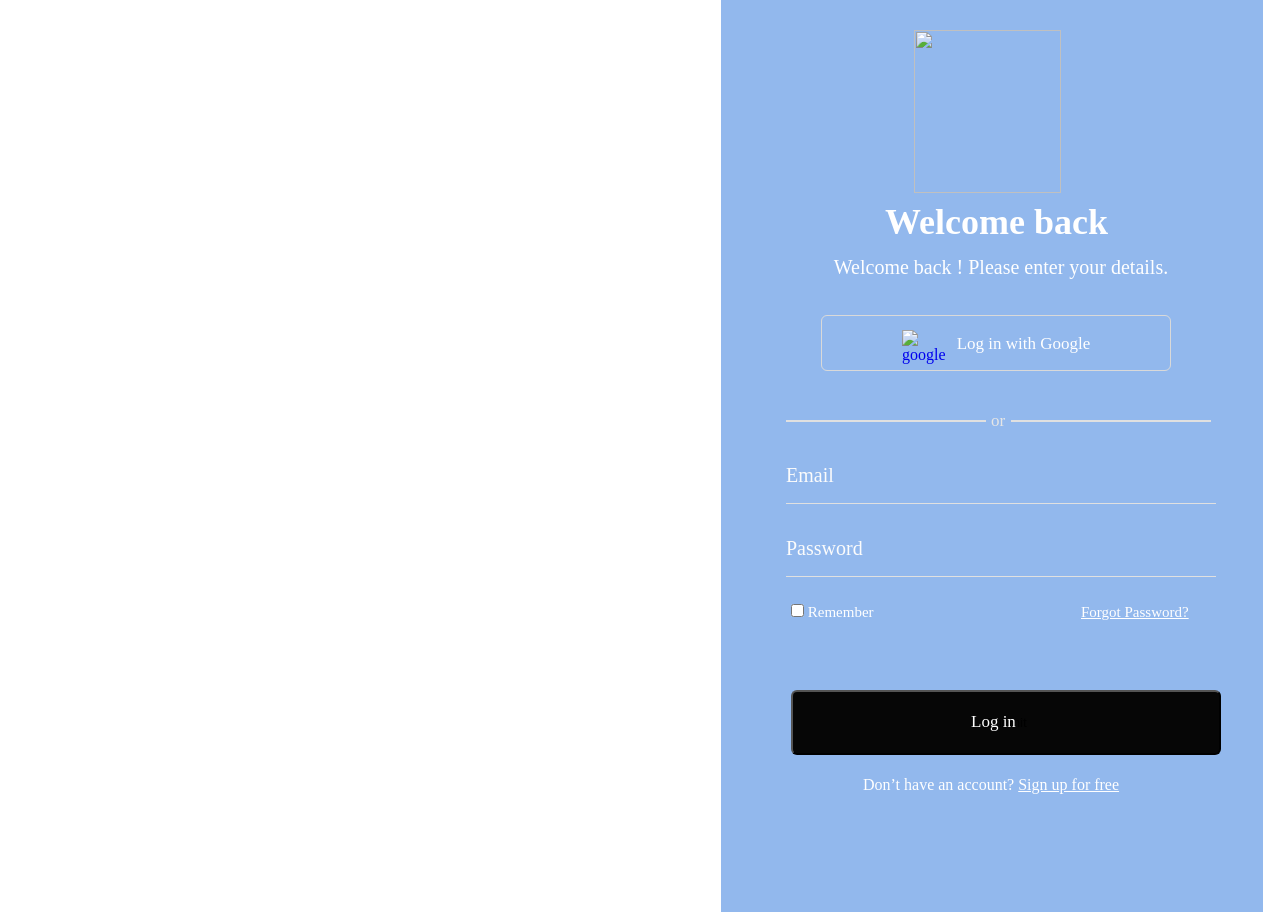
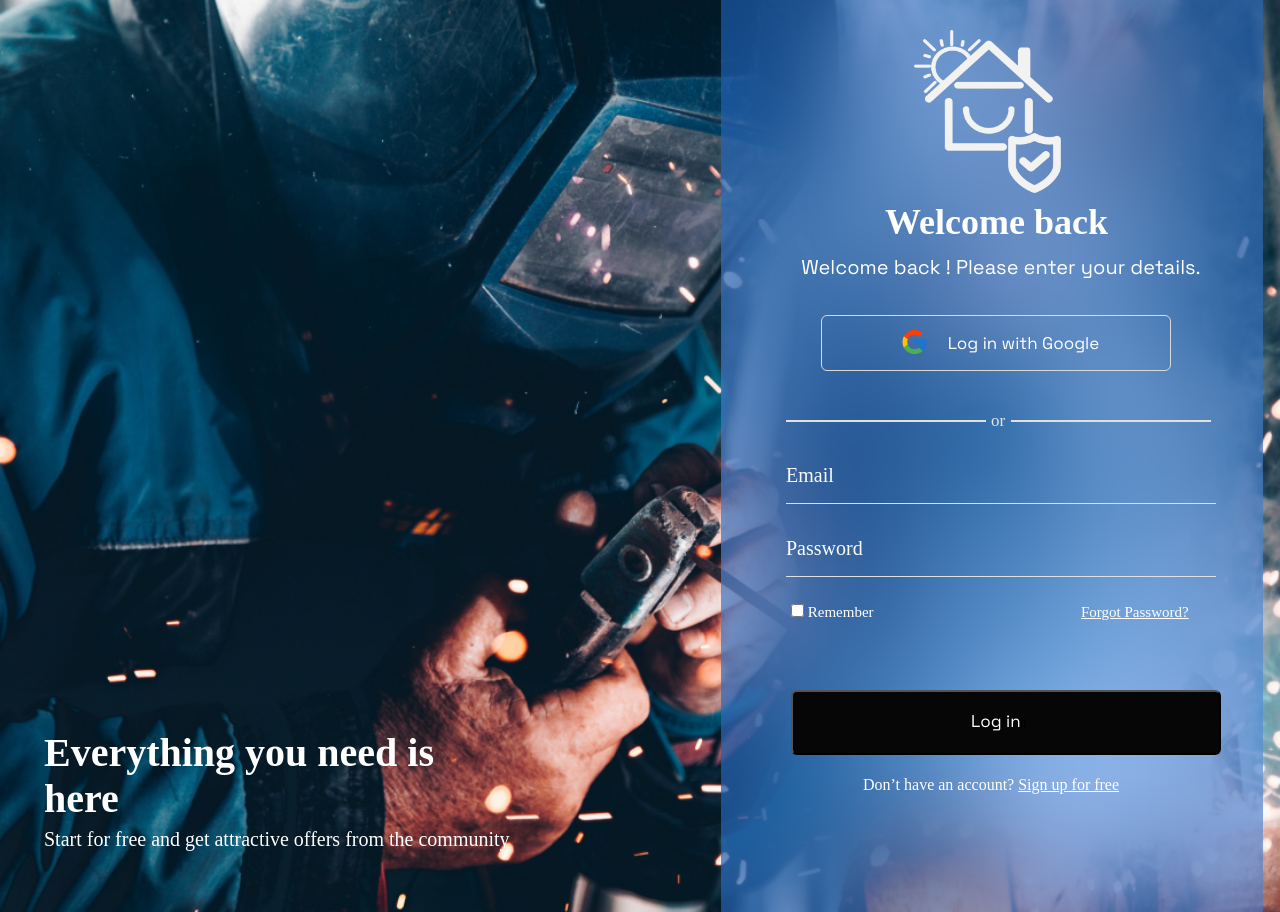
Before and after one commit to MohamedReda2003/project-7erfa, a Django app: template project7erfa/templates/7arfa.html in a window 1280 px wide. Run offline with Django 4.2, Linux system fonts and the light colour scheme; the template is opened without the code that fills it, so the values that code supplies are empty.

Commit message:
Add files via upload

```diff
--- a/project7erfa/templates/7arfa.html
+++ b/project7erfa/templates/7arfa.html
@@ -19,7 +19,7 @@
          <!-- LOG IN WITH GOOGLE  -->
          <a href="#">
           <div class="box">
-             <div class="google" ><img src="file:///D:/Mega__Hackaton/Page%20coding/images/google%20vect.png" alt="google"></div>
+             <div class="google" ><img src="google vect.png" alt="google"></div>
              <center class="logtype">
                 Log in with Google
              </center>
@@ -65,7 +65,7 @@
        <div class="logo">
 
              <a href="#">
-              <img src="file:///D:/Mega__Hackaton/Page%20coding/images/Asset%201.png" width="147px" height="163px" alt="">
+              <img src="Asset 1.png" width="147px" height="163px" alt="">
             </a>
 
       </div>
--- a/project7erfa/templates/7arfastyle.css
+++ b/project7erfa/templates/7arfastyle.css
@@ -1,9 +1,9 @@
  /* FONTS */
 @font-face {
     font-family:Manrope;
-    src: url(file:///D:/Mega__Hackaton/Page%20coding/fonts/manrope-regular.otf);
+    src: url(manrope-regular.otf);
     font-family:Space_Grotesk;
-    src: url(file:///D:/Mega__Hackaton/Page%20coding/fonts/SpaceGrotesk-Regular.otf);
+    src: url(SpaceGrotesk-Regular.otf);
 }
 
 *{
@@ -13,7 +13,7 @@
 
 /* BG img */
 body{
-    background-image: url(file:///D:/Mega__Hackaton/Page%20coding/images/BG.png);
+    background-image: url(BG.png);
     background-size:cover;
     background-repeat: no-repeat;
     position: absolute;
```
Also changed, not shown: project7erfa/templates/Asset 1.png (added), project7erfa/templates/BG.png (added), project7erfa/templates/SpaceGrotesk-Regular.otf (added), project7erfa/templates/google vect.png (added), project7erfa/templates/manrope-regular.otf (added).
